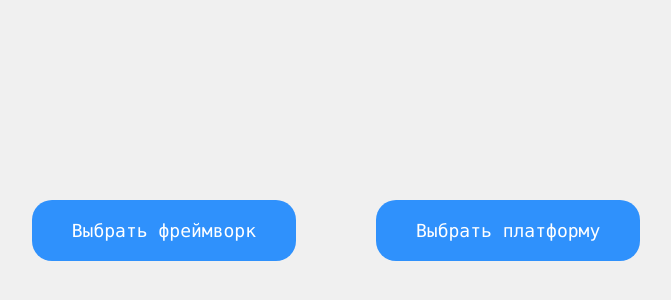
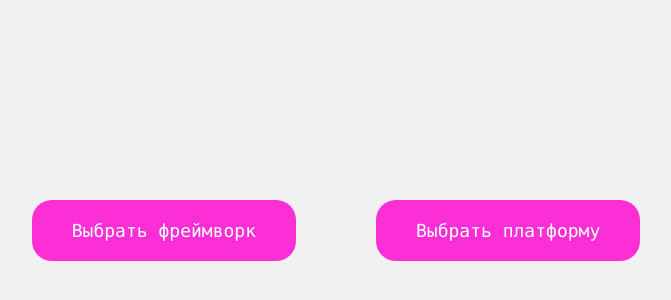
Before and after one commit to vmi98/ci_cd_try, a Flask app: page / in a window 1280 px wide. Shown: the part 170-470 px from the top of the page, without its empty margins (304-975 px from the left). Run offline with Flask 3, Linux system fonts and the light colour scheme.

Commit message:
Update styles.css

```diff
--- a/static/styles.css
+++ b/static/styles.css
@@ -6,7 +6,7 @@
 }
 .element {
     margin: 40px;
-    background-color: #007bffcd;
+    background-color: #ff00d0cd;
     color: #ffffff;
     padding: 20px 40px;
     border-radius: 20px;
```
